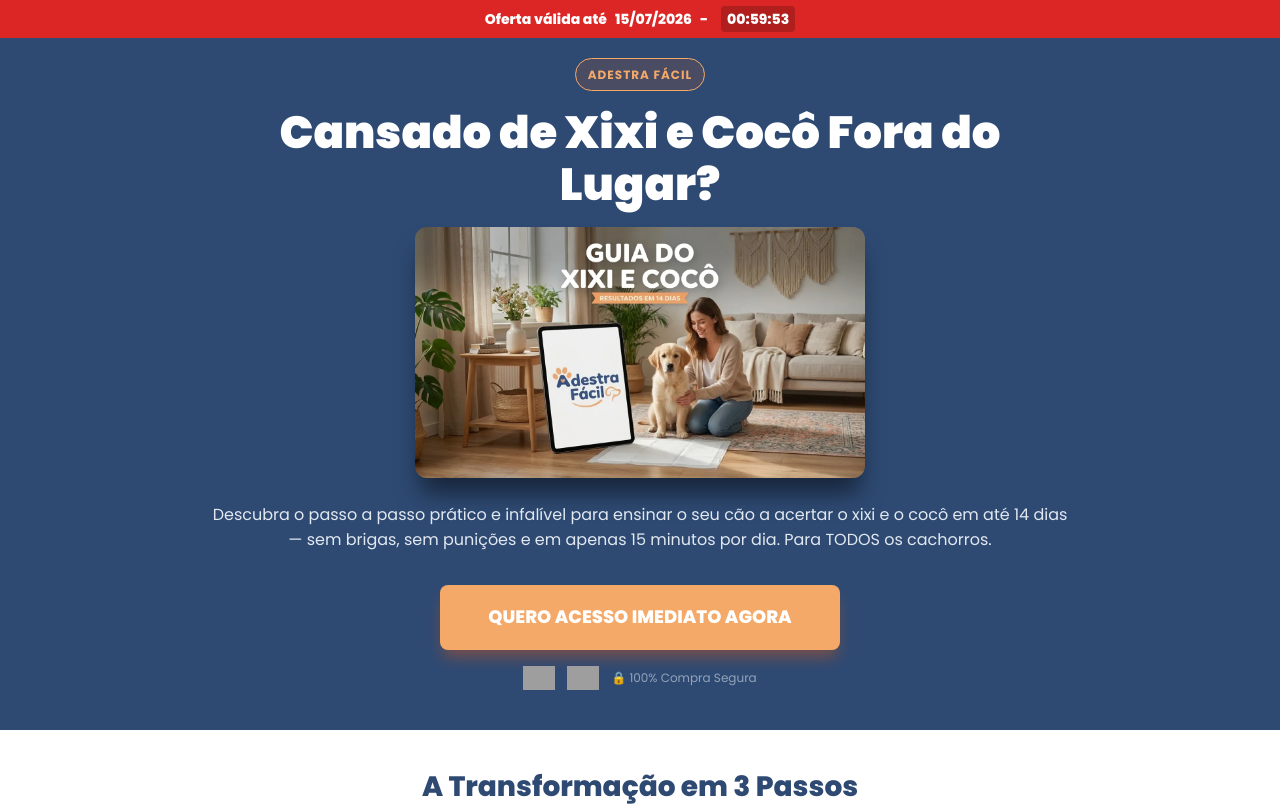
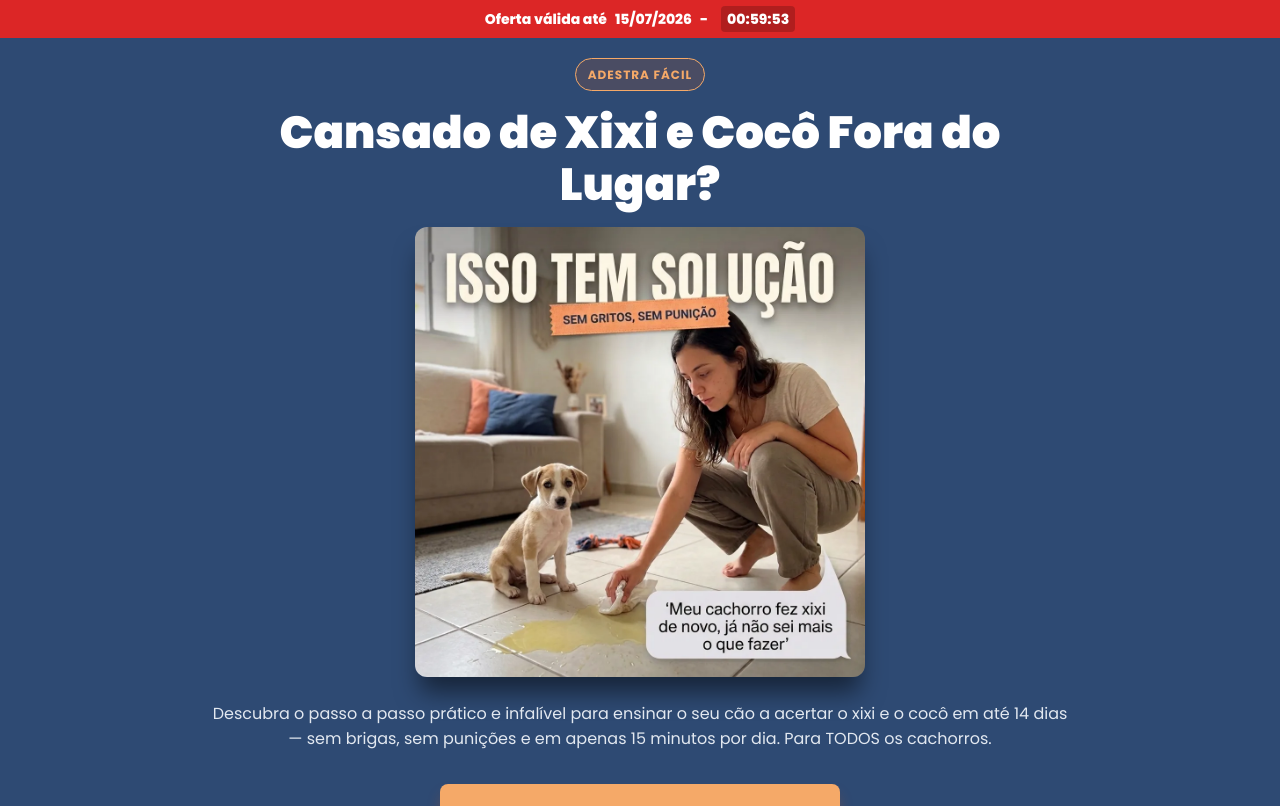
Before and after one commit to joaozaguini/adestra-facil-web, a Next.js app: page /xixi-e-coco in a window 1280 px wide. Shown: the top 806 px of the page. Built offline with nearby package versions, Linux system fonts and the light colour scheme; grey boxes are pictures that could not be loaded.

Commit message:
feat: update hero image and plan images to 16:9

```diff
--- a/app/xixi-e-coco/page.jsx
+++ b/app/xixi-e-coco/page.jsx
@@ -93,7 +93,7 @@
           <div className="hero-badge">ADESTRA FÁCIL</div>
           <h1>Cansado de Xixi e Cocô Fora do Lugar?</h1>
 
-          <img src="/capas/b-sico-16-9.webp" alt="Mockup Guia Xixi e Cocô" className="hero-mockup" />
+          <img src="/capas/pagina-1.webp" alt="Mockup Guia Xixi e Cocô" className="hero-mockup" />
 
           <p className="hero-subheadline">Descubra o passo a passo prático e infalível para ensinar o seu cão a acertar o xixi e o cocô em até 14 dias — sem brigas, sem punições e em apenas 15 minutos por dia. Para TODOS os cachorros.</p>
 
@@ -329,7 +329,7 @@
 
             {/* Basic Pack */}
             <div className="plan-card">
-              <img src="/capas/basico-1-1.webp" alt="Guia do Xixi e Cocô" className="plan-img-16x9" />
+              <img src="/capas/b-sico-16-9.webp" alt="Guia do Xixi e Cocô" className="plan-img-16x9" />
               <div className="plan-card-body">
                 <div className="plan-name">Guia do Xixi e Cocô</div>
                 <div className="plan-price"><sup>R$</sup>17,90</div>
@@ -348,7 +348,7 @@
 
             {/* Ultimate Pack */}
             <div className="plan-card featured">
-              <img src="/capas/completo-1-1.webp" alt="Guia do Adestramento Completo" className="plan-img-16x9" />
+              <img src="/capas/completo-16-9.webp" alt="Guia do Adestramento Completo" className="plan-img-16x9" />
               <div className="plan-card-body">
                 <div className="plan-name">Guia do Adestramento Completo</div>
                 <div className="plan-old-price">Valor Total: R$ 164,00</div>
```
Also changed, not shown: public/capas/pagina-1.webp (added).
